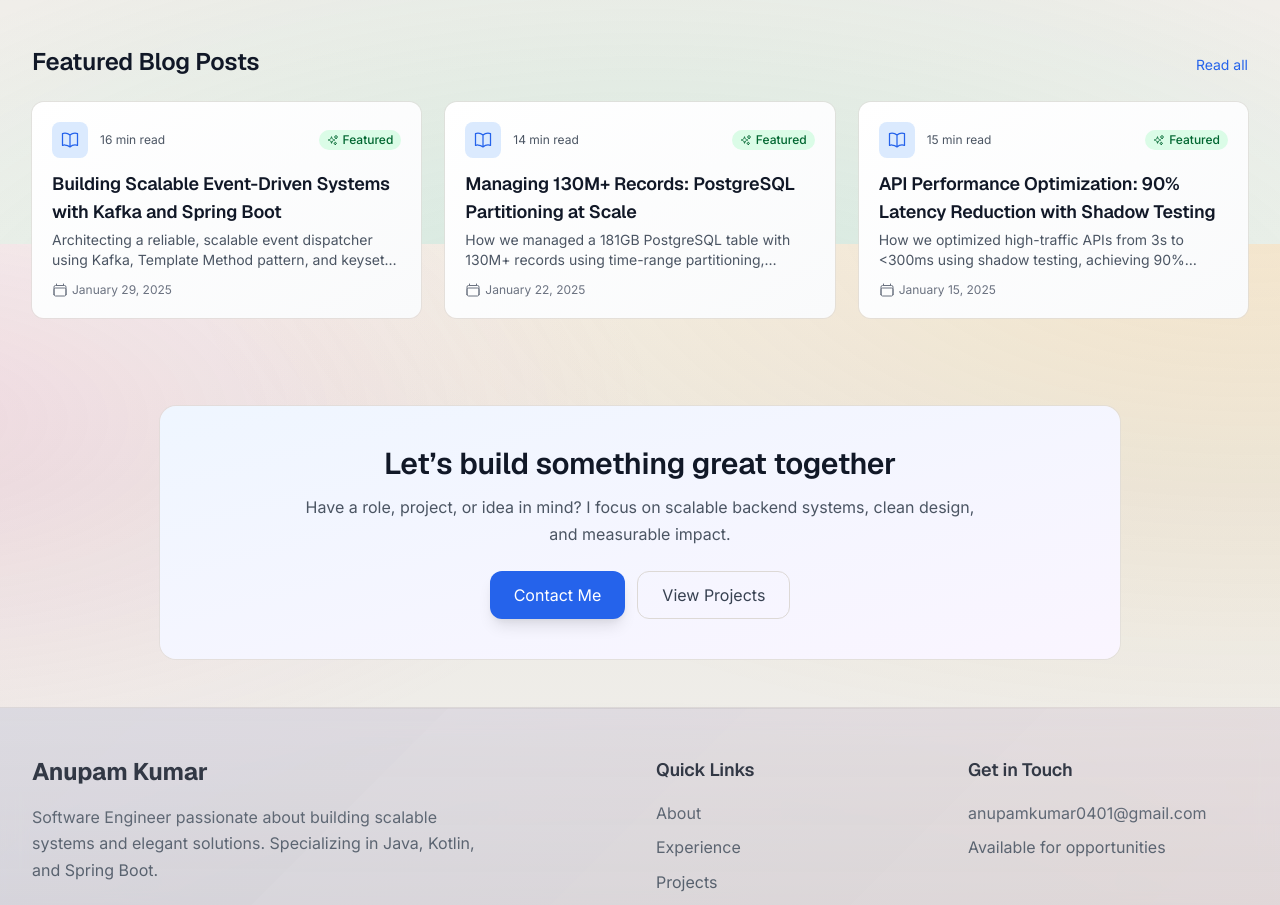
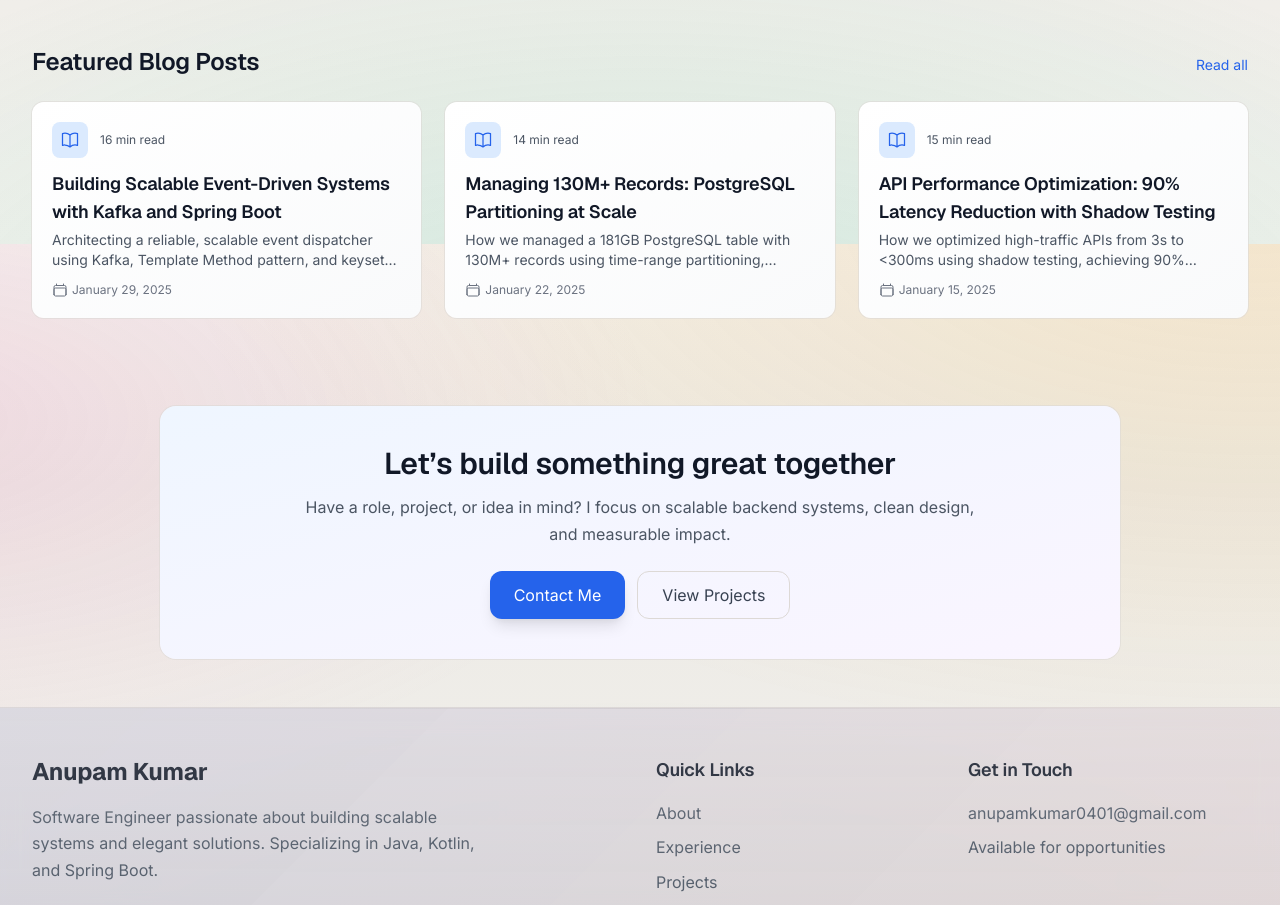
Before and after one commit to Anupam0401/anupam-portfolio, a Next.js app: page / in a window 1280 px wide. Shown: the part 2220-3125 px from the top of the page. Built offline with nearby package versions, Linux system fonts and the light colour scheme.

Commit message:
refactor: remove Featured badge and simplify blog teaser header layout

```diff
--- a/src/components/sections/HomeBlogTeasers.tsx
+++ b/src/components/sections/HomeBlogTeasers.tsx
@@ -1,7 +1,6 @@
 import Link from 'next/link'
 import { blogPosts } from '@/data/blog'
-import { CalendarIcon, ClockIcon, BookOpenIcon, SparklesIcon } from '@heroicons/react/24/outline'
-import { Badge } from '@/components/ui/Badge'
+import { CalendarIcon, ClockIcon, BookOpenIcon } from '@heroicons/react/24/outline'
 
 export default function HomeBlogTeasers() {
   const featured = blogPosts
@@ -20,19 +19,13 @@ export default function HomeBlogTeasers() {
           {featured.map(post => (
             <div key={post.id} className="h-full">
               <Link href={`/blog/${post.id}`} className="flex flex-col h-full rounded-xl ring-1 ring-[color:var(--border-color)]/60 bg-gradient-to-br from-white to-gray-50 p-5 hover:shadow-lg transition-shadow">
-              <div className="flex items-center justify-between mb-3">
-                <div className="flex items-center">
-                  <div className="p-2 bg-blue-100 rounded-lg mr-3">
-                    <BookOpenIcon className="w-5 h-5 text-blue-600" />
-                  </div>
-                  {post.readingTime && (
-                    <span className="text-xs text-gray-600">{post.readingTime} min read</span>
-                  )}
+              <div className="flex items-center mb-3">
+                <div className="p-2 bg-blue-100 rounded-lg mr-3">
+                  <BookOpenIcon className="w-5 h-5 text-blue-600" />
                 </div>
-                <Badge variant="success" size="sm" className="flex items-center gap-1">
-                  <SparklesIcon className="w-3 h-3" />
-                  Featured
-                </Badge>
+                {post.readingTime && (
+                  <span className="text-xs text-gray-600">{post.readingTime} min read</span>
+                )}
               </div>
               <h3 className="text-lg font-semibold text-gray-900 mb-1 line-clamp-2">{post.title}</h3>
               <p className="text-sm text-gray-600 line-clamp-2 mb-3">{post.excerpt}</p>
```
